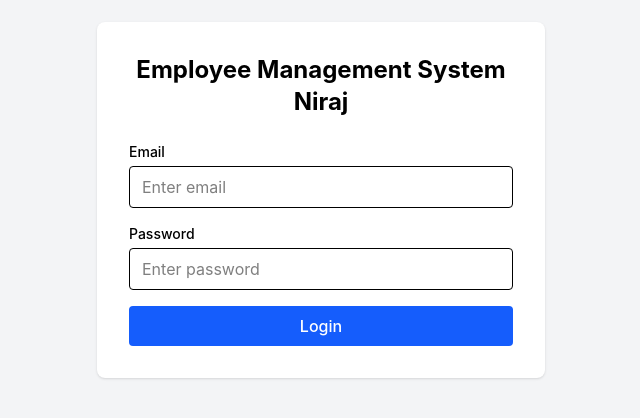
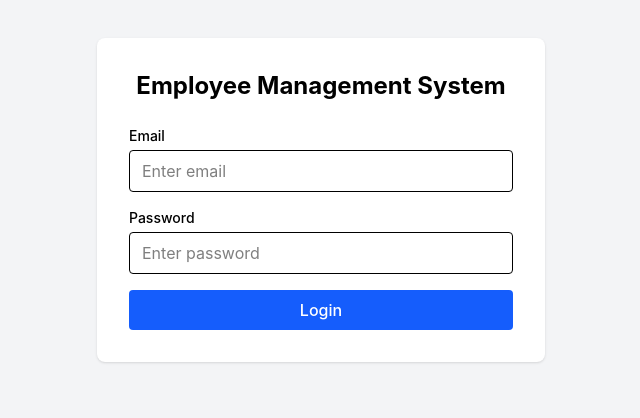
Before and after one commit to Niraj1996abcd/employee-management-system, a React (Vite) app in the folder client/: page /login in a window 1280 px wide. Shown: the part 200-618 px from the top of the page, without its empty margins (319-959 px from the left). Built offline with nearby package versions, Linux system fonts and the light colour scheme; no server answers.

Commit message:
Update check rollback

```diff
--- a/client/src/pages/Login.tsx
+++ b/client/src/pages/Login.tsx
@@ -32,7 +32,7 @@ const Login = () => {
     <div className="min-h-screen flex items-center justify-center bg-gray-100 px-4">
       <div className="w-full max-w-md rounded-lg bg-white p-8 shadow">
         <h1 className="mb-6 text-center text-2xl font-bold">
-          Employee Management System Niraj
+          Employee Management System
         </h1>
 
         <form onSubmit={handleSubmit} className="space-y-4">
```
